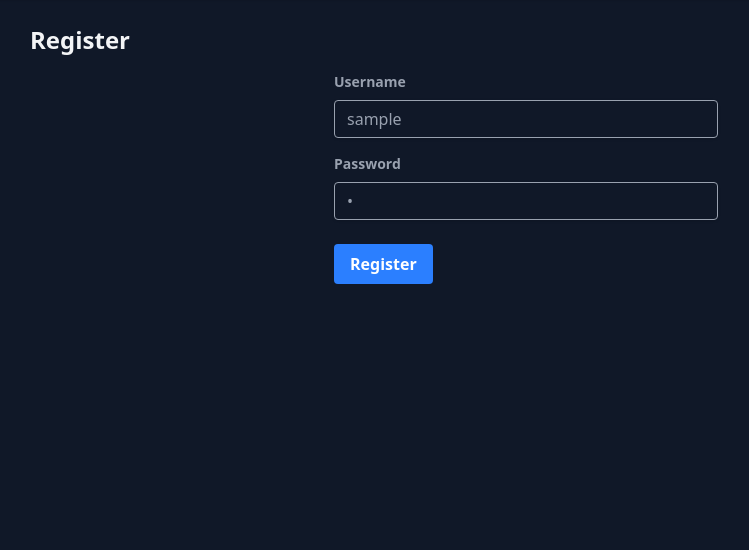
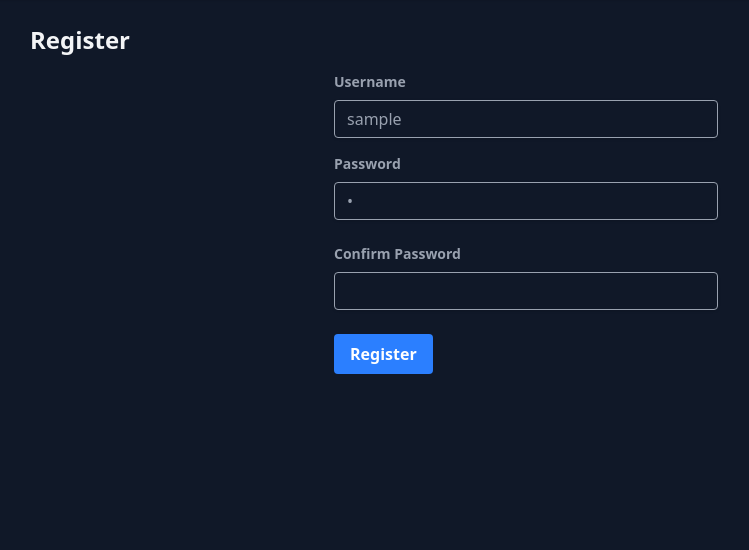
Before and after one commit to vladdregan1/hackathon-2025, a PHP site: template templates/auth/register.twig in a window 1280 px wide. Shown: the part 52-602 px from the top of the page, without its empty margins (114-863 px from the left). Run offline with PHP 8.4, Linux system fonts and the light colour scheme; the template is opened without the code that fills it: most values are stand-ins (such as "Sample title", 1, 10 or a date in 2020); some libraries are stand-ins or nearby versions.

Commit message:
cerinte obligatorii + cateva optionale

```diff
--- a/app/Controllers/AuthController.php
+++ b/app/Controllers/AuthController.php
@@ -36,6 +36,7 @@ class AuthController extends BaseController
         return [
             'username' => trim($data['username'] ?? ''),
             'password' => trim($data['password'] ?? ''),
+            'password_confirm' => trim($data['password_confirm'] ?? ''),
         ];
     }
 
@@ -45,8 +46,13 @@ class AuthController extends BaseController
         $userData = $this->getUserData($request);
         $username = $userData['username'];
         $password = $userData['password'];
+        $passwordConfirm = $userData['password_confirm'];
 
         $errors = AuthValidator::validateAuthData($userData);
+
+        if ($password != $passwordConfirm){
+            $errors['password_confirm'] = 'Passwords do not match.';
+        }
 
         if (!empty($errors)){
             return $this->render($response, 'auth/register.twig', [
--- a/app/Controllers/ExpenseController.php
+++ b/app/Controllers/ExpenseController.php
@@ -51,6 +51,8 @@ class ExpenseController extends BaseController
         $totalPages = (int)ceil($totalCount / $pageSize);
 
         $expenses = $this->expenseService->list($user,$year, $month, $page, $pageSize);
+        $flashMessage = $_SESSION['flash_message'] ?? null;
+        unset($_SESSION['flash_message']);
 
 
 
@@ -63,6 +65,7 @@ class ExpenseController extends BaseController
             'year' => $year,
             'month' => $month,
             'years' => $years,
+            'flash_message' => $flashMessage,
         ]));
     }
 
@@ -285,8 +288,10 @@ class ExpenseController extends BaseController
 
         try {
             $this->expenseService->deleteExpense($expenseId);
+            $_SESSION['flash_message'] = 'Expense deleted successfully.';
             return $response->withHeader('Location', '/expenses')->withStatus(302);
         } catch (\Exception $e) {
+            $_SESSION['flash_message'] = 'Failed to delete expense.';
             $response->getBody()->write('An error occured while deleting the expense.');
             return $response->withStatus(500);
         }
--- a/templates/auth/register.twig
+++ b/templates/auth/register.twig
@@ -19,6 +19,14 @@
                 <span class="text-red-500">{{ errors['password'] }}</span>
             {% endif %}
         </div>
+        <div class="mb-6">
+            <label for="password_confirm" class="block text-gray-400 text-sm font-bold mb-2">Confirm Password</label>
+            <input type="password" id="password_confirm" name="password_confirm" required
+                   class="shadow appearance-none border rounded w-full py-2 px-3 text-gray-400 leading-tight focus:outline-none focus:shadow-outline">
+            {% if errors['password_confirm'] is defined %}
+                <span class="text-red-500">{{ errors['password_confirm'] }}</span>
+            {% endif %}
+        </div>
         <button type="submit"
                 class="bg-blue-500 hover:bg-blue-700 text-white font-bold py-2 px-4 rounded focus:outline-none focus:shadow-outline">
             Register
--- a/templates/expenses/index.twig
+++ b/templates/expenses/index.twig
@@ -6,6 +6,12 @@
 
 
     <h1 class="text-2xl font-bold mb-4">Expenses</h1>
+
+    {% if flash_message %}
+        <div class="bg-green-100 border border-green-400 text-green-700 px-4 py-3 rounded mb-6" role="alert">
+            {{ flash_message }}
+        </div>
+    {% endif %}
 
     {# TODO: Configure the necessary href attribute #}
     <a href="expenses/create"
```
Also changed, not shown: README.md.
